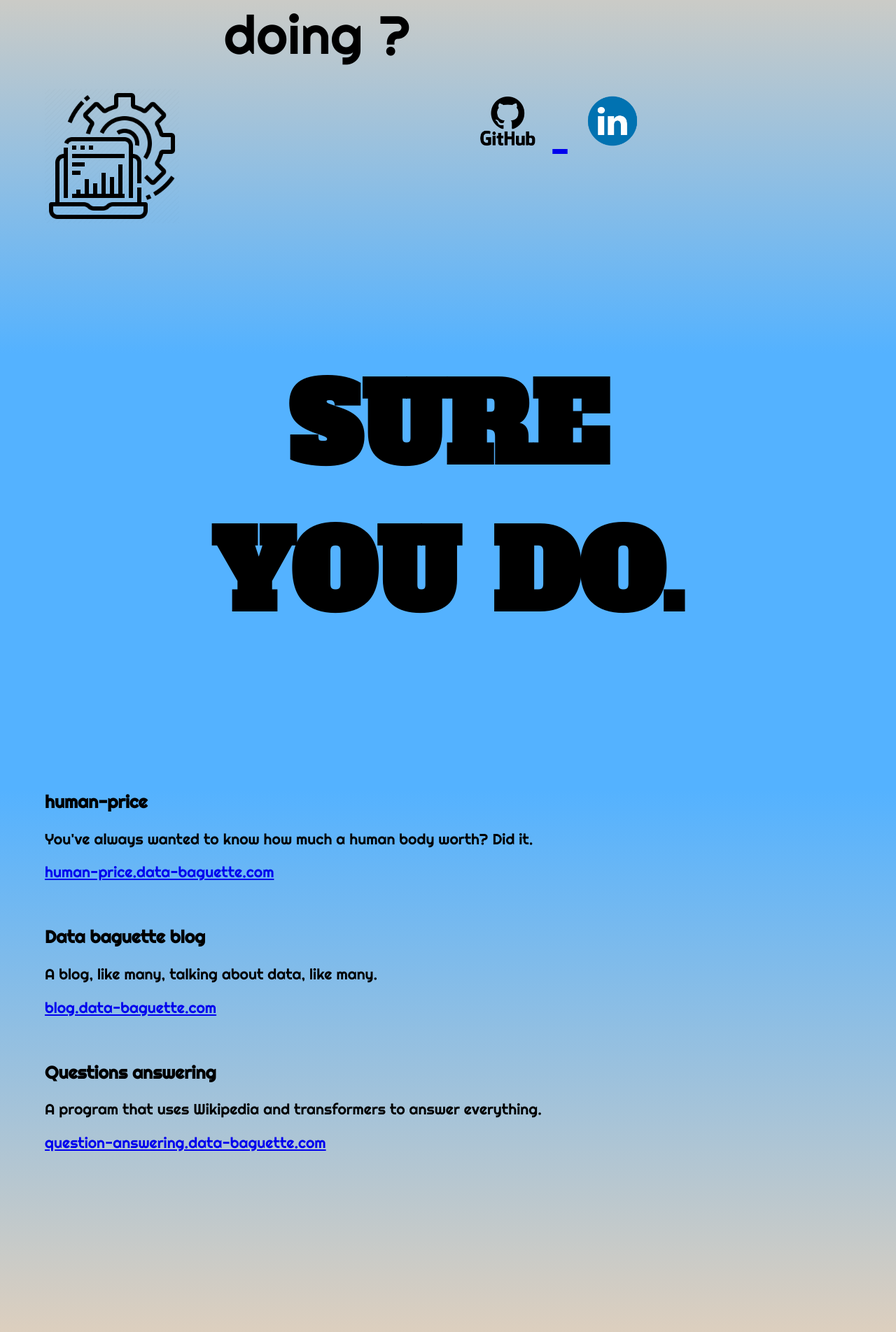
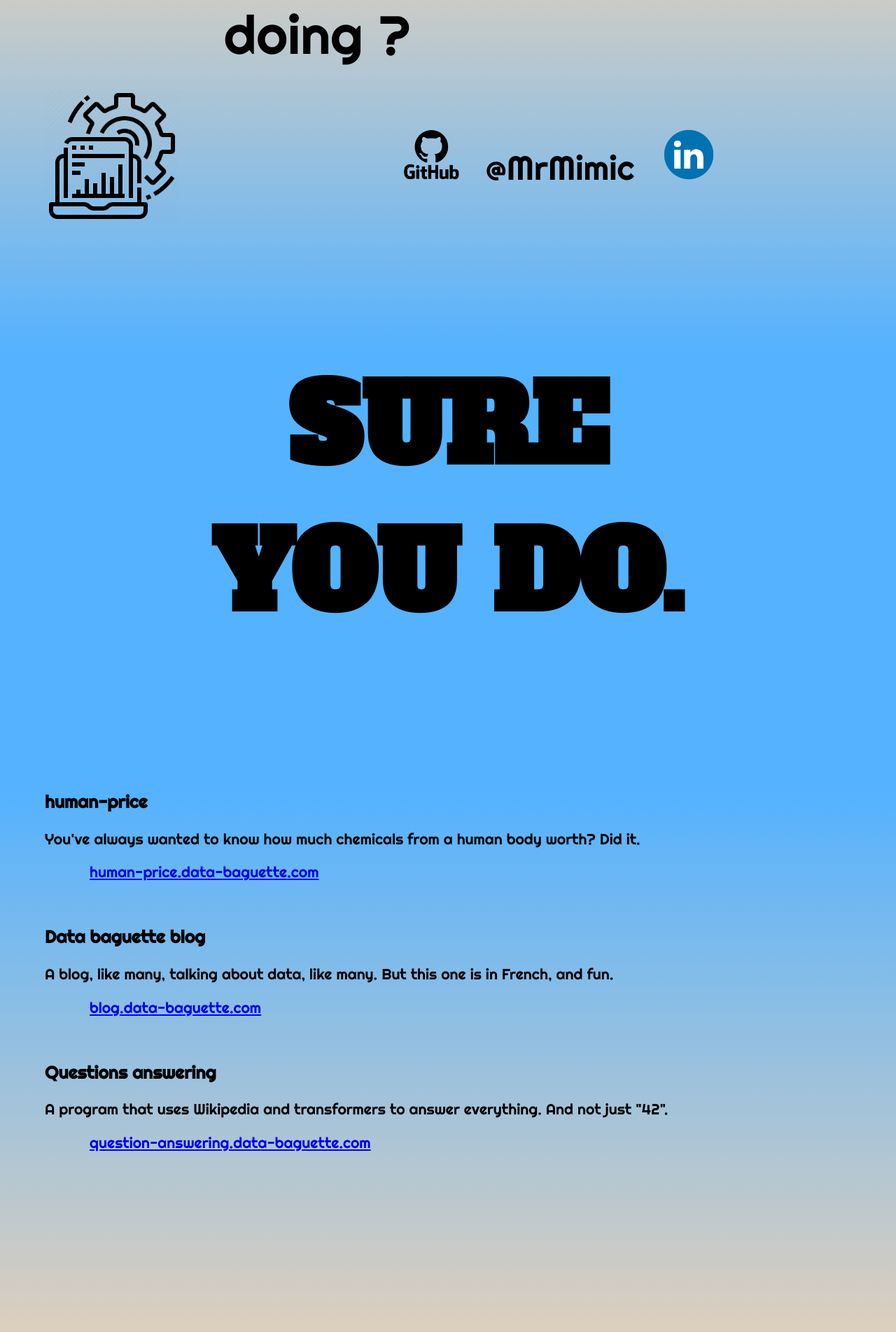
Before and after one commit to MrMimic/data-baguette-home, a Flask app: page / in a window 1280 px wide. Shown: the part 695-2599 px from the top of the page at 70% size. Run offline with Flask 2, Linux system fonts and the light colour scheme.

```diff
--- a/static/styles/main.css
+++ b/static/styles/main.css
@@ -60,6 +60,17 @@ h2 {
 }
 
 .WannaKnowContacts {
+    margin-top: 6vh;
+    font-size: 6vh;
+}
+
+
+.panelWannaKnowText a {
+    text-decoration: none;
+}
+
+
+.WannaKnowContacts {
     display: block;
     text-align: center;
 }
@@ -94,6 +105,11 @@ h2 {
     margin-bottom: 8vh;
 }
 
+.projectExplainations a {
+    margin-left: 5vw;
+}
+
+
 /* SEE YOU */
 
 #panelSeeYou {
--- a/templates/index.html
+++ b/templates/index.html
@@ -24,10 +24,11 @@
             <div class="panelWannaKnowText">
                 Wanna know what I'm doing ?
                 <div class="WannaKnowContacts">
-                    <a href="https://github.com/MrMimic">
+                    <a href="https://github.com/MrMimic", target="_blank">
                         <img src="{{ url_for('static', filename='images/github.png') }}" alt="github">
                     </a>
-                    <a href="https://www.linkedin.com/in/emeric-dynomant/">
+                    <span>@MrMimic</span>
+                    <a href="https://www.linkedin.com/in/emeric-dynomant/", target="_blank">
                         <img src="{{ url_for('static', filename='images/linkedin.png') }}" alt="linkedin">
                     </a>
                 </div>
@@ -44,17 +45,17 @@
         <div class="panel" id="panelProjects">
             <div class="projectExplainations">
                 <h3 id="other-human-price">human-price</h3>
-                <p>You've always wanted to know how much a human body worth? Did it.</p>
+                <p>You've always wanted to know how much chemicals from a human body worth? Did it.</p>
                 <p><a href="https://human-price.data-baguette.com/" , target="_blank">human-price.data-baguette.com</a></p>
             </div>
             <div class="projectExplainations">
                 <h3 id="other-blog">Data baguette blog</h3>
-                <p>A blog, like many, talking about data, like many.</p>
+                <p>A blog, like many, talking about data, like many. But this one is in French, and fun.</p>
                 <p><a href="https://blog.data-baguette.com/" , target="_blank">blog.data-baguette.com</a></p>
             </div>
             <div class="projectExplainations">
                 <h3 id="other-blog">Questions answering</h3>
-                <p>A program that uses Wikipedia and transformers to answer everything.</p>
+                <p>A program that uses Wikipedia and transformers to answer everything. And not just "42".</p>
                 <p><a href="https://question-answering.data-baguette.com//" , target="_blank">question-answering.data-baguette.com</a></p>
             </div>
         </div>
```
